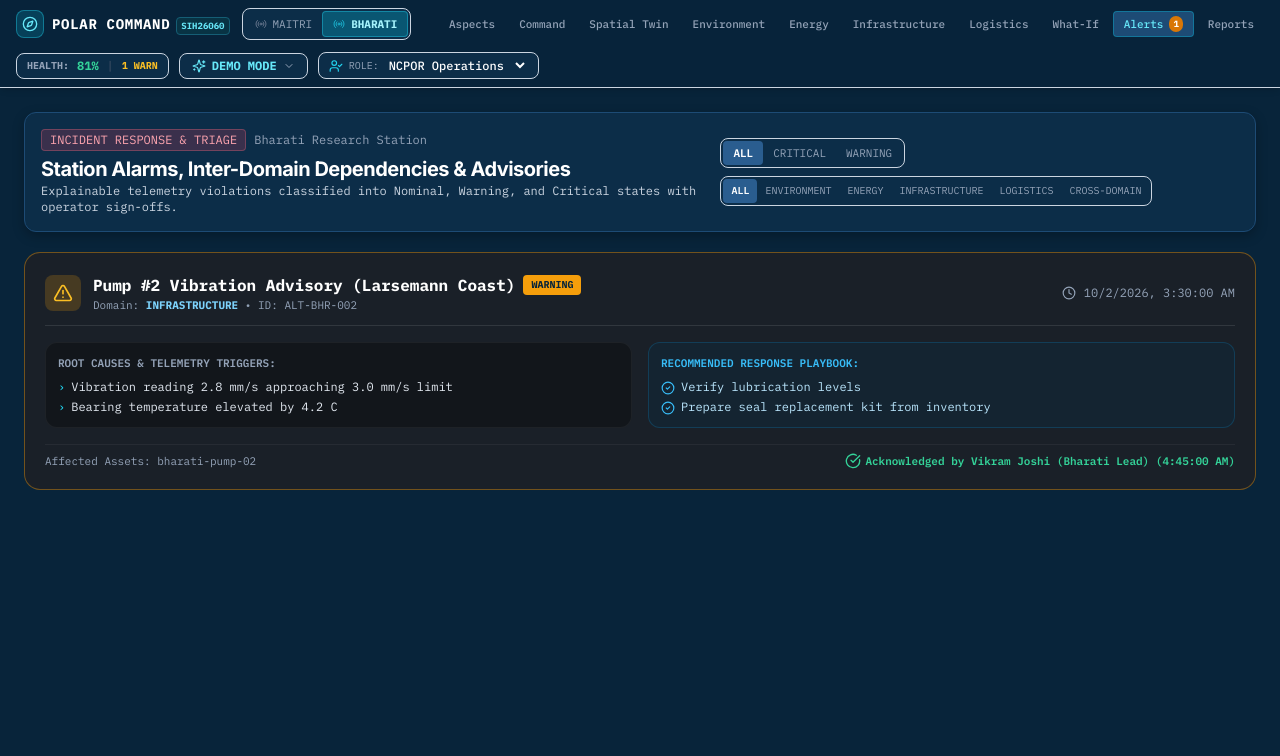
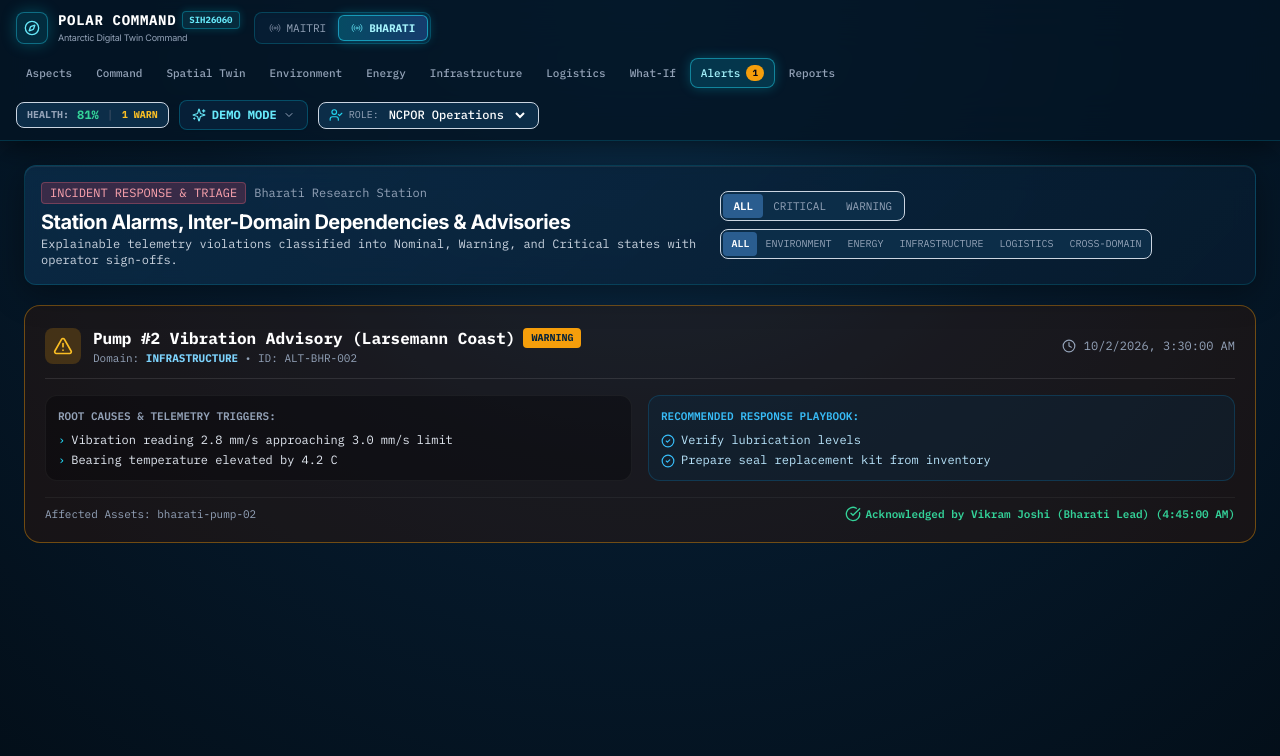
Before and after one commit to Dharamveer2006/polar-command, a Next.js app: page /alerts in a window 1280 px wide. Shown: the top 756 px of the page. Built offline with nearby package versions, Linux system fonts and the light colour scheme.

Commit message:
feat: modernize UI across Polar Command with futuristic glassmorphism, HUD telemetry, and cyan glow accents

```diff
--- a/app/globals.css
+++ b/app/globals.css
@@ -1,4 +1,4 @@
-@import url('https://fonts.googleapis.com/css2?family=IBM+Plex+Mono:wght@400;500;600;700&family=IBM+Plex+Sans:wght@400;500;600;700&family=Inter:wght@400;500;600;700;800;900&display=swap');
+@import url('https://fonts.googleapis.com/css2?family=IBM+Plex+Mono:ital,wght@0,300;0,400;0,500;0,600;0,700;1,400&family=IBM+Plex+Sans:wght@300;400;500;600;700&family=Inter:wght@300;400;500;600;700;800;900&display=swap');
 
 @tailwind base;
 @tailwind components;
@@ -6,28 +6,30 @@
 
 @layer base {
   :root {
-    --bg-primary: #08243A;
-    --bg-secondary: #0C2D48;
-    --bg-card: #0F304E;
-    --border-polar: #CBD5E1;
-    --ice-cyan: #00B8E6;
-    --research-blue: #1976D2;
+    --bg-primary: #051624;
+    --bg-secondary: #08243A;
+    --bg-card: #0B2C49;
+    --border-polar: #1E466E;
+    --ice-cyan: #00E5FF;
+    --ice-cyan-dim: #00B8E6;
+    --research-blue: #1E88E5;
     --operational-green: #10B981;
     --warning-amber: #F59E0B;
-    --critical-red: #E53935;
-    --text-primary: #0F172A;
-    --text-secondary: #334155;
+    --critical-red: #EF4444;
+    --text-primary: #F8FAFC;
+    --text-secondary: #94A3B8;
   }
 
   * {
     box-sizing: border-box;
     scrollbar-width: thin;
-    scrollbar-color: #2A5D8F #08243A;
+    scrollbar-color: #1E466E #051624;
   }
 
   body {
-    background-color: #08243A;
-    color: #FFFFFF;
+    background: radial-gradient(circle at 50% 0%, #0c3352 0%, #061b2e 45%, #030e18 100%);
+    background-attachment: fixed;
+    color: #F8FAFC;
     font-family: 'Inter', 'IBM Plex Sans', -apple-system, BlinkMacSystemFont, "Segoe UI", Roboto, sans-serif;
     min-height: 100vh;
     overflow-x: hidden;
@@ -35,47 +37,100 @@
 }
 
 @layer components {
-  /* Antarctic Engineering Modular Card */
+  /* Ultra-Modern Antarctic Engineering Glassmorphic Card */
   .polar-card {
-    background-color: #0C2D48;
-    border: 1px solid #1D4B75;
-    box-shadow: 0 4px 12px 0 rgba(0, 0, 0, 0.25);
+    background: linear-gradient(135deg, rgba(12, 45, 74, 0.82) 0%, rgba(7, 27, 46, 0.92) 100%);
+    border: 1px solid rgba(0, 229, 255, 0.15);
+    box-shadow: 0 8px 32px 0 rgba(0, 0, 0, 0.37), inset 0 1px 0 0 rgba(255, 255, 255, 0.08);
+    backdrop-filter: blur(12px);
+    -webkit-backdrop-filter: blur(12px);
     color: #FFFFFF;
+    transition: border-color 0.2s ease, box-shadow 0.2s ease;
+  }
+
+  .polar-card:hover {
+    border-color: rgba(0, 229, 255, 0.3);
+    box-shadow: 0 12px 36px 0 rgba(0, 0, 0, 0.45), 0 0 20px -4px rgba(0, 229, 255, 0.15), inset 0 1px 0 0 rgba(255, 255, 255, 0.12);
   }
 
   .polar-card-light {
-    background-color: #FFFFFF;
+    background: #FFFFFF;
     border: 1px solid #CBD5E1;
     color: #0F172A;
-    box-shadow: 0 2px 6px rgba(8, 36, 58, 0.08);
+    box-shadow: 0 4px 12px rgba(8, 36, 58, 0.08);
   }
 
   .polar-card-highlight {
-    background-color: #143C60;
-    border: 1px solid #00B8E6;
-    box-shadow: 0 0 16px -2px rgba(0, 184, 230, 0.25);
+    background: linear-gradient(135deg, rgba(20, 60, 96, 0.9) 0%, rgba(10, 35, 60, 0.95) 100%);
+    border: 1px solid #00E5FF;
+    box-shadow: 0 0 24px -2px rgba(0, 229, 255, 0.35), inset 0 1px 0 0 rgba(255, 255, 255, 0.15);
+  }
+
+  .polar-card-danger {
+    background: linear-gradient(135deg, rgba(60, 16, 22, 0.85) 0%, rgba(30, 8, 12, 0.95) 100%);
+    border: 1px solid rgba(239, 68, 68, 0.45);
+    box-shadow: 0 0 24px -2px rgba(239, 68, 68, 0.3), inset 0 1px 0 0 rgba(255, 255, 255, 0.1);
+  }
+
+  .polar-card-warning {
+    background: linear-gradient(135deg, rgba(60, 42, 10, 0.85) 0%, rgba(30, 20, 5, 0.95) 100%);
+    border: 1px solid rgba(245, 158, 11, 0.45);
+    box-shadow: 0 0 24px -2px rgba(245, 158, 11, 0.3), inset 0 1px 0 0 rgba(255, 255, 255, 0.1);
+  }
+
+  /* High-Tech HUD Telemetry Pill */
+  .hud-badge {
+    @apply font-mono text-[10px] uppercase font-bold tracking-wider px-2 py-0.5 rounded-full inline-flex items-center gap-1.5;
   }
 }
 
 @layer utilities {
   .glow-cyan {
-    text-shadow: 0 0 10px rgba(0, 184, 230, 0.6);
+    text-shadow: 0 0 12px rgba(0, 229, 255, 0.7), 0 0 24px rgba(0, 229, 255, 0.3);
+  }
+
+  .glow-cyan-sm {
+    text-shadow: 0 0 8px rgba(0, 229, 255, 0.6);
   }
 
   .glow-amber {
-    text-shadow: 0 0 10px rgba(245, 158, 11, 0.6);
+    text-shadow: 0 0 12px rgba(245, 158, 11, 0.7), 0 0 24px rgba(245, 158, 11, 0.3);
   }
 
   .glow-rose {
-    text-shadow: 0 0 10px rgba(229, 57, 53, 0.6);
+    text-shadow: 0 0 12px rgba(239, 68, 68, 0.7), 0 0 24px rgba(239, 68, 68, 0.3);
+  }
+
+  .glow-green {
+    text-shadow: 0 0 12px rgba(16, 185, 129, 0.7), 0 0 24px rgba(16, 185, 129, 0.3);
+  }
+
+  .box-glow-cyan {
+    box-shadow: 0 0 20px rgba(0, 229, 255, 0.35);
+  }
+
+  .box-glow-red {
+    box-shadow: 0 0 20px rgba(239, 68, 68, 0.4);
+  }
+
+  .box-glow-amber {
+    box-shadow: 0 0 20px rgba(245, 158, 11, 0.4);
   }
 
   .animate-pulse-subtle {
     animation: pulse-subtle 2.5s infinite ease-in-out;
   }
+
+  .animate-radar-sweep {
+    animation: radar-sweep 4s linear infinite;
+  }
+
+  .bg-grid-pattern {
+    background-image: linear-gradient(to right, rgba(0, 229, 255, 0.04) 1px, transparent 1px),
+                      linear-gradient(to bottom, rgba(0, 229, 255, 0.04) 1px, transparent 1px);
+    background-size: 28px 28px;
+  }
 }
-
-
 
 /* Keyframes */
 @keyframes pulse-subtle {
@@ -84,25 +139,34 @@
     transform: scale(1);
   }
   50% {
-    opacity: 0.6;
-    transform: scale(0.97);
+    opacity: 0.65;
+    transform: scale(0.98);
   }
 }
 
-/* WebKit Custom scrollbars for Light Theme */
+@keyframes radar-sweep {
+  0% {
+    transform: rotate(0deg);
+  }
+  100% {
+    transform: rotate(360deg);
+  }
+}
+
+/* Custom scrollbars */
 ::-webkit-scrollbar {
   width: 6px;
   height: 6px;
 }
 ::-webkit-scrollbar-track {
-  background: #f1f5f9;
+  background: #04101b;
 }
 ::-webkit-scrollbar-thumb {
-  background: #cbd5e1;
-  border-radius: 3px;
+  background: #18426b;
+  border-radius: 4px;
 }
 ::-webkit-scrollbar-thumb:hover {
-  background: #94a3b8;
+  background: #00b8e6;
 }
 
 /* Print Styles for Official SITREP Reports */
--- a/components/layout/Navbar.tsx
+++ b/components/layout/Navbar.tsx
@@ -91,45 +91,48 @@ export default function Navbar() {
   const healthValue = derived?.overallHealthScore ?? stationState.healthScore.overall;
 
   return (
-    <header className="sticky top-0 z-50 bg-polar-950/95 backdrop-blur-md border-b border-polar-border shadow-md">
+    <header className="sticky top-0 z-50 bg-[#041424]/85 backdrop-blur-xl border-b border-cyan-500/20 shadow-[0_4px_30px_rgba(0,0,0,0.6)]">
       {/* Primary Compact Command Header Bar */}
-      <div className="px-4 py-2 flex flex-wrap items-center justify-between gap-3 font-mono text-xs">
+      <div className="px-4 py-2.5 flex flex-wrap items-center justify-between gap-3 font-mono text-xs">
         {/* Left Side: Brand & Station Switcher */}
-        <div className="flex items-center gap-3">
-          <Link href="/dashboard" className="flex items-center gap-2 group">
-            <div className="w-7 h-7 rounded-lg bg-cyan-500/20 text-cyan-300 border border-cyan-400/40 flex items-center justify-center">
+        <div className="flex items-center gap-3.5">
+          <Link href="/dashboard" className="flex items-center gap-2.5 group">
+            <div className="w-8 h-8 rounded-lg bg-cyan-500/15 text-cyan-300 border border-cyan-400/40 flex items-center justify-center shadow-[0_0_15px_rgba(0,229,255,0.25)] group-hover:border-cyan-400 transition-all">
               <Compass className="w-4 h-4 text-cyan-300 group-hover:rotate-45 transition-transform duration-300" />
             </div>
-            <div className="flex items-baseline gap-1.5">
-              <span className="font-black text-sm tracking-wider text-white">POLAR COMMAND</span>
-              <span className="text-[9px] uppercase px-1 py-0.2 rounded bg-cyan-950 text-cyan-300 border border-cyan-800 font-bold">
-                SIH26060
-              </span>
+            <div className="flex flex-col">
+              <div className="flex items-center gap-1.5">
+                <span className="font-black text-sm tracking-wider text-white">POLAR COMMAND</span>
+                <span className="text-[9px] uppercase px-1.5 py-0.2 rounded bg-cyan-950/80 text-cyan-300 border border-cyan-500/40 font-bold shadow-[0_0_8px_rgba(0,229,255,0.2)]">
+                  SIH26060
+                </span>
+              </div>
+              <span className="text-[9px] text-slate-400 tracking-tight font-sans">Antarctic Digital Twin Command</span>
             </div>
           </Link>
 
           {/* Station Switcher (Maitri / Bharati) */}
-          <div className="flex items-center bg-polar-900 border border-polar-border rounded-lg p-0.5">
+          <div className="flex items-center bg-[#072036]/90 border border-cyan-500/25 rounded-lg p-0.5 shadow-inner">
             <button
               onClick={() => setCurrentStationId('maitri')}
-              className={`px-2.5 py-1 text-[11px] rounded transition-all flex items-center gap-1.5 ${
+              className={`px-3 py-1 text-[11px] rounded-md transition-all flex items-center gap-1.5 ${
                 currentStationId === 'maitri'
-                  ? 'bg-cyan-500/30 text-cyan-200 border border-cyan-400/40 font-bold'
-                  : 'text-slate-400 hover:text-white'
+                  ? 'bg-gradient-to-r from-cyan-500/30 to-blue-500/30 text-cyan-200 border border-cyan-400/60 font-bold shadow-[0_0_12px_rgba(0,229,255,0.3)]'
+                  : 'text-slate-400 hover:text-white hover:bg-white/5'
               }`}
             >
-              <Radio className={`w-3 h-3 ${currentStationId === 'maitri' ? 'animate-pulse text-cyan-400' : 'text-slate-500'}`} />
+              <Radio className={`w-3 h-3 ${currentStationId === 'maitri' ? 'animate-pulse text-cyan-300' : 'text-slate-500'}`} />
               MAITRI
             </button>
             <button
               onClick={() => setCurrentStationId('bharati')}
-              className={`px-2.5 py-1 text-[11px] rounded transition-all flex items-center gap-1.5 ${
+              className={`px-3 py-1 text-[11px] rounded-md transition-all flex items-center gap-1.5 ${
                 currentStationId === 'bharati'
-                  ? 'bg-cyan-500/30 text-cyan-200 border border-cyan-400/40 font-bold'
-                  : 'text-slate-400 hover:text-white'
+                  ? 'bg-gradient-to-r from-cyan-500/30 to-blue-500/30 text-cyan-200 border border-cyan-400/60 font-bold shadow-[0_0_12px_rgba(0,229,255,0.3)]'
+                  : 'text-slate-400 hover:text-white hover:bg-white/5'
               }`}
             >
-              <Radio className={`w-3 h-3 ${currentStationId === 'bharati' ? 'animate-pulse text-cyan-400' : 'text-slate-500'}`} />
+              <Radio className={`w-3 h-3 ${currentStationId === 'bharati' ? 'animate-pulse text-cyan-300' : 'text-slate-500'}`} />
               BHARATI
             </button>
           </div>
@@ -143,16 +146,16 @@ export default function Navbar() {
               <Link
                 key={link.href}
                 href={link.href}
-                className={`px-2.5 py-1 rounded text-[11px] font-medium transition-all flex items-center gap-1.5 ${
+                className={`px-2.5 py-1.5 rounded-lg text-[11px] font-medium transition-all flex items-center gap-1.5 ${
                   isActive
-                    ? 'bg-polar-800 text-cyan-300 border border-cyan-500/40 font-bold'
-                    : 'text-slate-400 hover:text-slate-200 hover:bg-polar-900'
+                    ? 'bg-cyan-500/20 text-cyan-200 border border-cyan-400/50 font-bold shadow-[0_0_12px_rgba(0,229,255,0.25)]'
+                    : 'text-slate-400 hover:text-slate-200 hover:bg-white/5'
                 }`}
               >
                 <span>{link.label}</span>
                 {typeof link.badge === 'number' && link.badge > 0 && (
-                  <span className={`px-1 py-0.2 rounded-full text-[9px] font-bold ${
-                    criticalCount > 0 ? 'bg-rose-600 text-white animate-pulse' : 'bg-amber-600 text-white'
+                  <span className={`px-1.5 py-0.2 rounded-full text-[9px] font-bold ${
+                    criticalCount > 0 ? 'bg-rose-500 text-white animate-pulse shadow-[0_0_8px_rgba(244,63,94,0.6)]' : 'bg-amber-500 text-slate-950 font-bold'
                   }`}>
                     {link.badge}
                   </span>
@@ -195,16 +198,16 @@ export default function Navbar() {
           <div className="relative" ref={demoRef}>
             <button
               onClick={() => setIsDemoOpen(!isDemoOpen)}
-              className={`px-3 py-1 rounded-lg font-bold flex items-center gap-1.5 transition-all border ${
+              className={`px-3 py-1.5 rounded-lg font-bold flex items-center gap-1.5 transition-all border ${
                 activeScenariosCount > 0
-                  ? 'bg-amber-500/20 text-amber-300 border-amber-500/50 shadow-sm animate-pulse'
-                  : 'bg-polar-900 hover:bg-polar-800 text-cyan-300 border-polar-border'
+                  ? 'bg-amber-500/25 text-amber-200 border-amber-400/60 shadow-[0_0_15px_rgba(245,158,11,0.35)] animate-pulse'
+                  : 'bg-[#08243c]/80 hover:bg-[#0c3150] text-cyan-300 border-cyan-500/30 shadow-sm'
               }`}
             >
               <Sparkles className="w-3.5 h-3.5 text-current" />
               <span>DEMO MODE</span>
               {activeScenariosCount > 0 && (
-                <span className="px-1.5 py-0.2 rounded bg-amber-500 text-polar-950 font-black text-[9px]">
+                <span className="px-1.5 py-0.2 rounded bg-amber-400 text-slate-950 font-black text-[9px]">
                   {activeScenariosCount}
                 </span>
               )}
@@ -213,15 +216,15 @@ export default function Navbar() {
 
             {/* Compact Popover Menu */}
             {isDemoOpen && (
-              <div className="absolute right-0 mt-2 w-80 p-3 bg-polar-950 border border-polar-border rounded-xl shadow-2xl z-50 space-y-3 font-mono text-xs">
-                <div className="flex items-center justify-between border-b border-white/10 pb-2">
+              <div className="absolute right-0 mt-2 w-84 p-3.5 bg-[#061c2e]/95 backdrop-blur-2xl border border-cyan-500/30 rounded-2xl shadow-[0_20px_50px_rgba(0,0,0,0.8)] z-50 space-y-3 font-mono text-xs">
+                <div className="flex items-center justify-between border-b border-cyan-500/20 pb-2">
                   <span className="font-bold text-white uppercase text-[11px] flex items-center gap-1.5">
                     <Sparkles className="w-3.5 h-3.5 text-cyan-400" />
                     Inject Stress Scenarios
                   </span>
                   <button
                     onClick={resetAllEvents}
-                    className="text-[10px] text-slate-400 hover:text-white flex items-center gap-1"
+                    className="text-[10px] text-slate-400 hover:text-white flex items-center gap-1 px-1.5 py-0.5 rounded hover:bg-white/5 transition-colors"
                     title="Reset all to nominal"
                   >
                     <RotateCcw className="w-3 h-3" /> Reset
```
Also changed, not shown: app/dashboard/page.tsx (+72 -66 lines), components/showcase/ProjectAspectsShowcase.tsx (+44 -41 lines).
